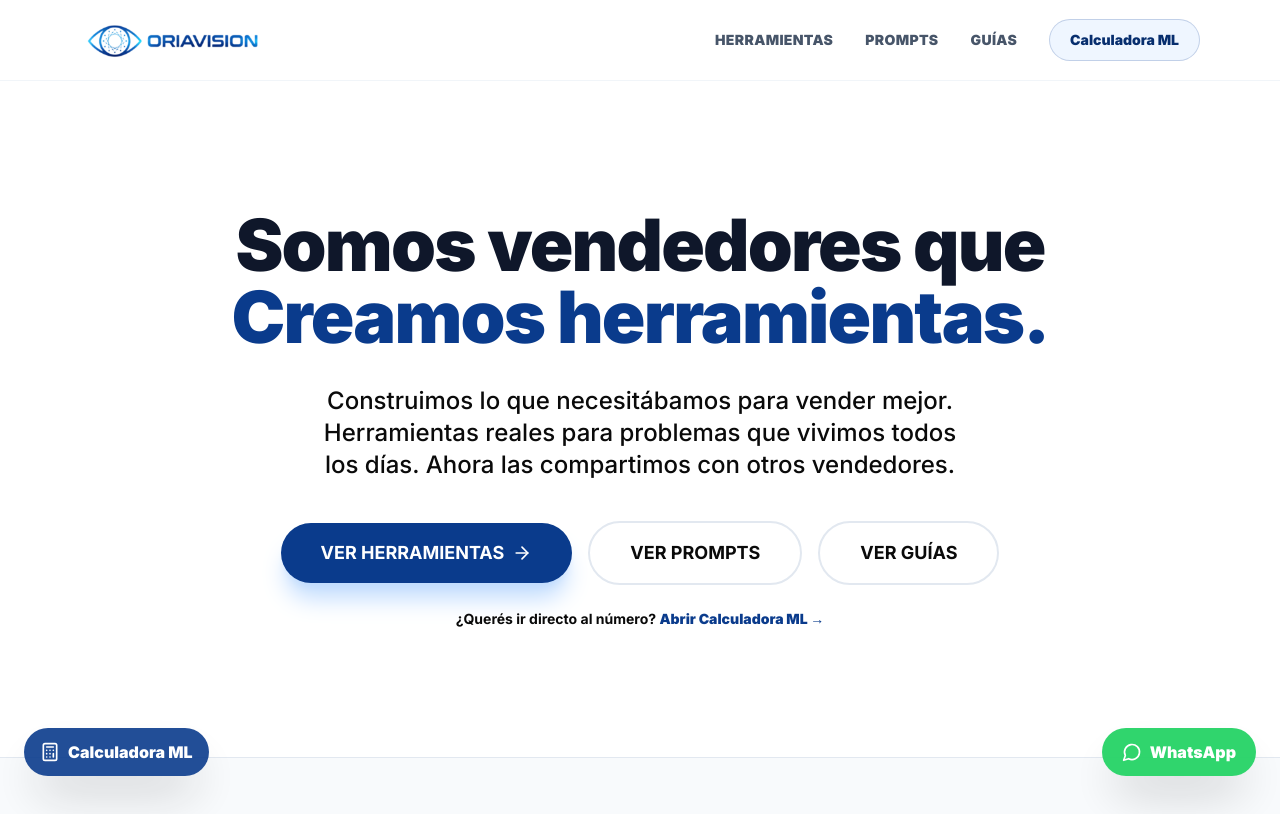
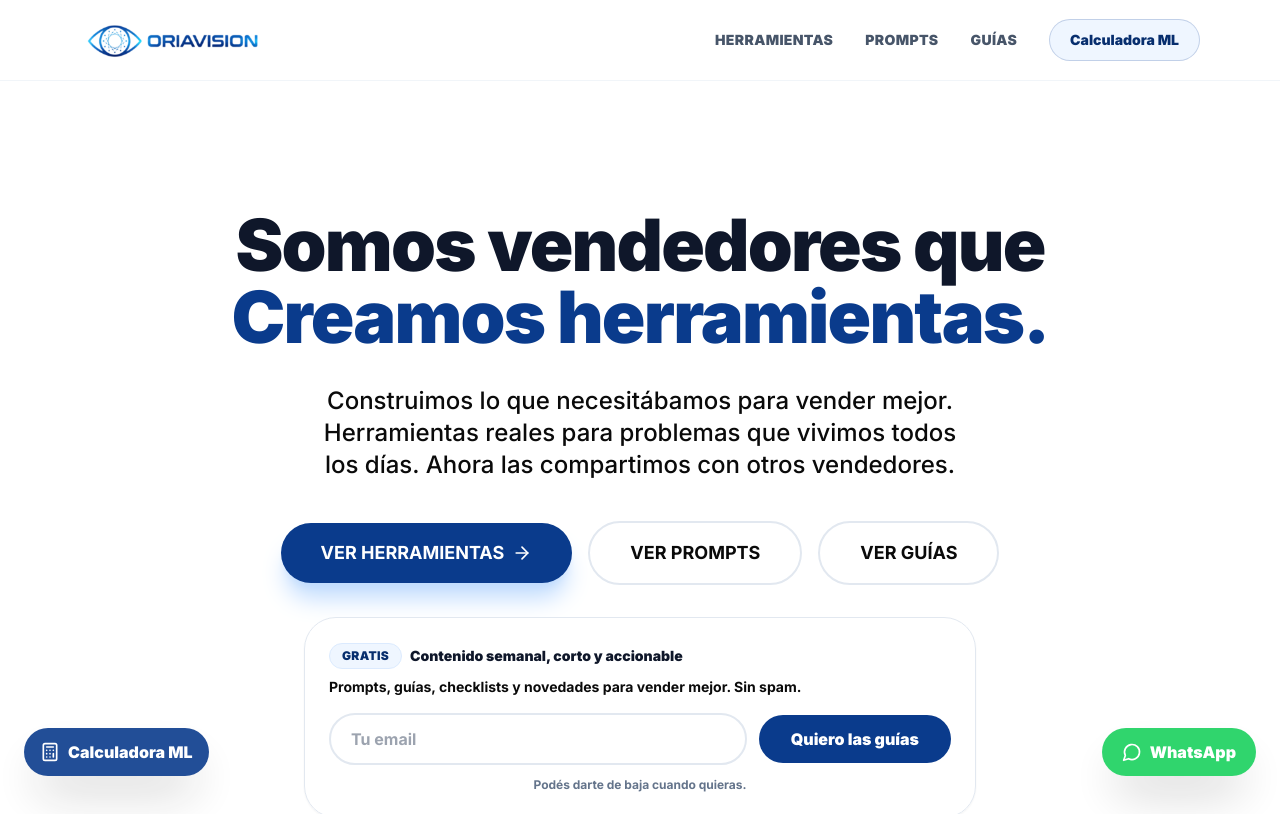
Before and after one commit to BengoDamian/oriavision-hub, a Next.js app: page / in a window 1280 px wide. Shown: the top 814 px of the page. Built offline with nearby package versions, Linux system fonts and the light colour scheme.

Commit message:
Feature UI Leadmagnet

```diff
--- a/src/app/page.tsx
+++ b/src/app/page.tsx
@@ -6,6 +6,7 @@ import { guides } from "@/lib/guides";
 import Reveal from "@/components/Reveal";
 import Blob from "@/components/Blob";
 import Newsletter from "@/components/Newsletter";
+import LeadMagnet from "@/components/LeadMagnet";
 
 const TEAM = [
   {
@@ -122,18 +123,9 @@ export default function Home() {
             </div>
           </Reveal>
 
-          <Reveal delay={0.2}>
-            <div className="mt-6 text-sm text-textBody font-semibold">
-              ¿Querés ir directo al número?{" "}
-              <a
-                href={calcHref}
-                target="_blank"
-                rel="noreferrer"
-                className="text-brand-600 hover:text-brand-700 font-extrabold"
-              >
-                Abrir Calculadora ML →
-              </a>
-            </div>
+          {/* Lead Magnet (captura de email arriba del fold) */}
+          <Reveal delay={0.18}>
+            <LeadMagnet />
           </Reveal>
         </div>
       </section>
@@ -410,7 +402,7 @@ export default function Home() {
             </p>
 
             <a
-              href="mailto:soporte@oriavision.com"
+              href="mailto:soporte@oriavision.com.ar"
               className="inline-block px-8 py-3 bg-white border-2 border-slate-200 text-slate-900 font-bold rounded-full hover:border-brand-600 transition-colors"
             >
               CONTACTAR SOPORTE
--- /dev/null
+++ b/src/components/LeadMagnet.tsx
@@ -0,0 +1,86 @@
+"use client";
+
+import { useState } from "react";
+
+export default function LeadMagnet() {
+  const [email, setEmail] = useState("");
+  const [state, setState] = useState<"idle" | "loading" | "ok" | "error">("idle");
+  const [msg, setMsg] = useState("");
+
+  const onSubmit = async (e: React.FormEvent) => {
+    e.preventDefault();
+    setState("loading");
+    setMsg("");
+
+    try {
+      const r = await fetch("/api/subscribe", {
+        method: "POST",
+        headers: { "content-type": "application/json" },
+        body: JSON.stringify({ email }),
+      });
+
+      const data = await r.json().catch(() => ({}));
+      if (!r.ok || !data.ok) {
+        setState("error");
+        setMsg(data?.error || "No se pudo suscribir.");
+        return;
+      }
+
+      setState("ok");
+      setMsg("Listo ✅ Te mandamos la próxima guía por mail.");
+      setEmail("");
+    } catch {
+      setState("error");
+      setMsg("No se pudo suscribir.");
+    }
+  };
+
+  return (
+    <div className="mx-auto mt-8 max-w-2xl">
+      <div className="rounded-[2rem] border border-slate-200 bg-white/80 backdrop-blur p-5 sm:p-6 shadow-sm">
+        <div className="flex flex-col gap-2 sm:flex-row sm:items-center sm:justify-between">
+          <div className="text-left">
+            <div className="inline-flex items-center gap-2">
+              <span className="rounded-full bg-blue-50 border border-blue-100 px-3 py-1 text-xs font-black uppercase tracking-wide text-brand-700">
+                Gratis
+              </span>
+              <span className="text-sm font-extrabold text-slate-900">
+                Contenido semanal, corto y accionable
+              </span>
+            </div>
+            <p className="mt-2 text-sm font-semibold text-textBody">
+              Prompts, guías, checklists y novedades para vender mejor. Sin spam.
+            </p>
+          </div>
+        </div>
+
+        <form onSubmit={onSubmit} className="mt-4 flex flex-col gap-3 sm:flex-row sm:items-center">
+          <input
+            value={email}
+            onChange={(e) => setEmail(e.target.value)}
+            type="email"
+            placeholder="Tu email"
+            className="w-full sm:flex-1 rounded-full border-2 border-slate-200 px-5 py-3 text-slate-900 font-semibold outline-none focus:border-brand-600 bg-white"
+            required
+          />
+          <button
+            type="submit"
+            disabled={state === "loading"}
+            className="rounded-full bg-brand-600 hover:bg-brand-700 px-8 py-3 text-white font-extrabold transition-colors disabled:opacity-60"
+          >
+            {state === "loading" ? "Sumando..." : "Quiero las guías"}
+          </button>
+        </form>
+
+        <div className="mt-3 text-sm font-semibold">
+          {state === "ok" && <span className="text-emerald-700">{msg}</span>}
+          {state === "error" && <span className="text-red-600">{msg}</span>}
+        </div>
+
+        <p className="mt-2 text-xs font-semibold text-slate-500">
+          Podés darte de baja cuando quieras.
+        </p>
+      </div>
+    </div>
+  );
+}
```
